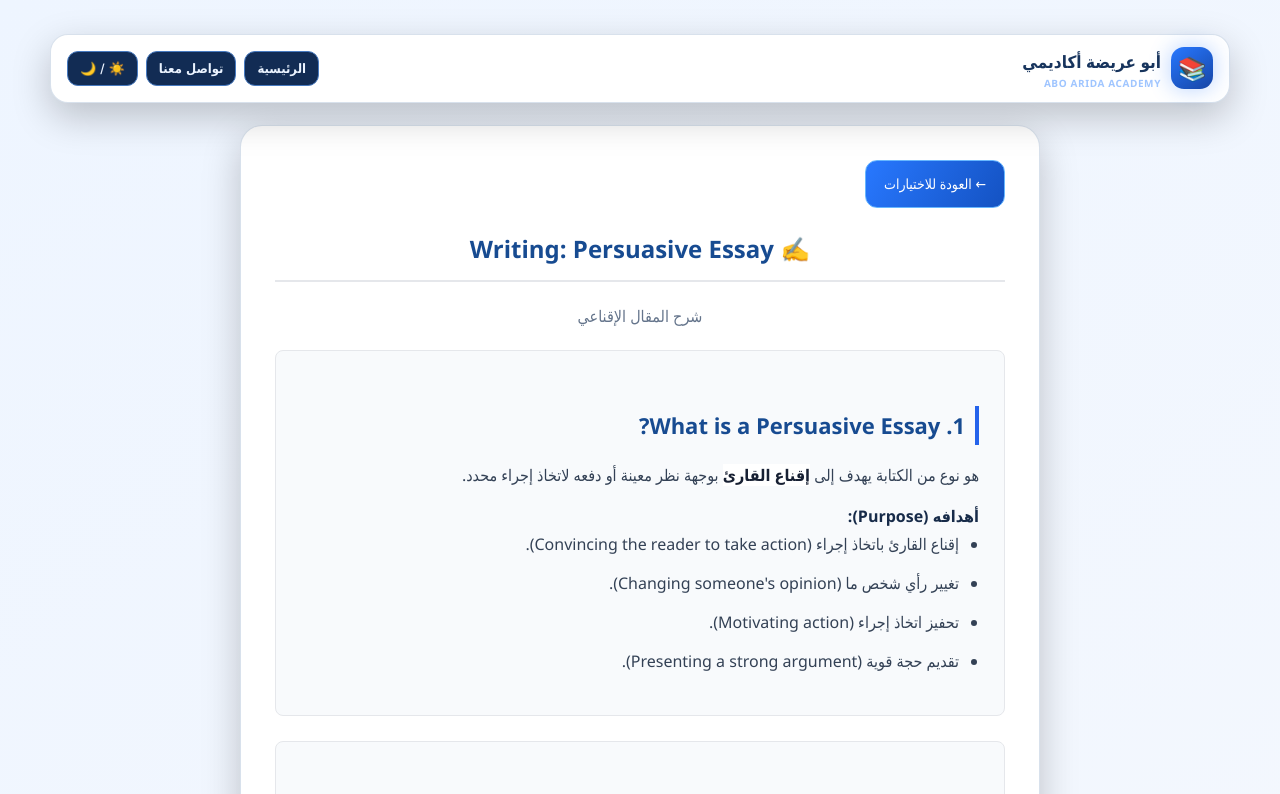
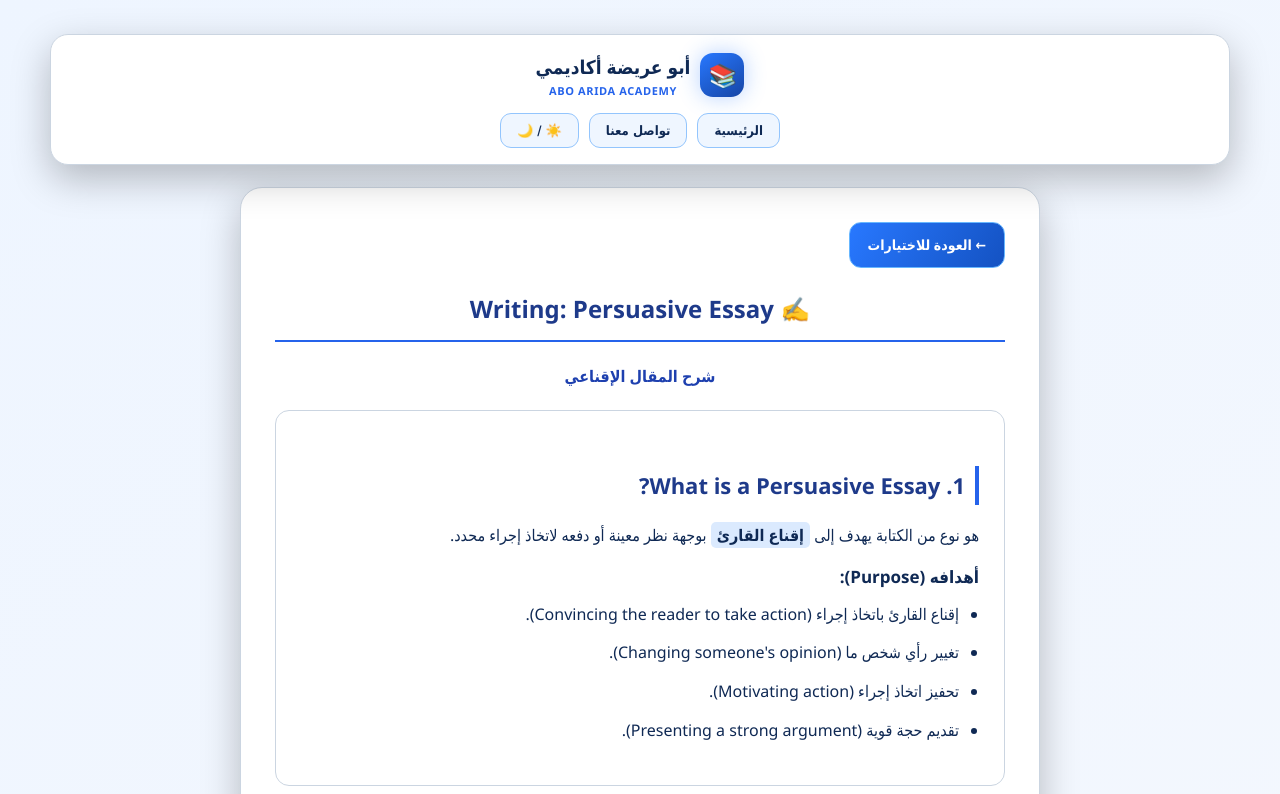
Before and after one commit to aboarida-web/aboarida-web.github.io, a plain HTML site: page unit3_writing.html in a window 1280 px wide. Both pictures are taken after a click on the button "☀️ / 🌙". Shown: the top 794 px of the page. Drawn offline with Linux system fonts and the light colour scheme.

Commit message:
Update unit3_writing.html

```diff
--- a/unit3_writing.html
+++ b/unit3_writing.html
@@ -10,6 +10,7 @@
     .container { max-width: 800px; margin: 0 auto; background: white; padding: 30px; border-radius: 12px; box-shadow: 0 4px 15px rgba(0,0,0,0.05); }
     h1 { color: #1e3a8a; text-align: center; margin-bottom: 20px; border-bottom: 2px solid #e5e7eb; padding-bottom: 10px; font-size: 24px; }
     h2 { color: #2563eb; margin: 30px 0 15px; font-size: 22px; border-right: 4px solid #2563eb; padding-right: 10px; }
+    h4 { margin: 12px 0 8px; font-size: 17px; }
 
     .lesson { background: #f8fafc; padding: 25px; border-radius: 8px; margin-bottom: 25px; border: 1px solid #e5e7eb; }
     .lesson p { font-size: 16px; line-height: 1.9; color: #334155; text-align: justify; margin-bottom: 12px; }
@@ -22,7 +23,7 @@
     th { background-color: #2563eb; color: white; font-weight: bold; }
     td { text-align: right; }
 
-    .highlight { color: #1e3a8a; font-weight: bold; }
+    .highlight { color: #1e3a8a; font-weight: bold; padding: 2px 6px; border-radius: 5px; }
     .example-box { background: #fef3c7; padding: 15px; border-radius: 8px; border-right: 4px solid #d97706; margin: 15px 0; }
     .example-box p { font-weight: bold; color: #92400e; margin-bottom: 8px; }
     .example-box div { direction: ltr; text-align: left; color: #78350f; font-size: 15px; line-height: 1.6; font-style: italic; margin-bottom: 5px;}
@@ -30,80 +31,251 @@
     .back-btn { display: inline-block; background: #64748b; color: white; padding: 10px 20px; border-radius: 8px; text-decoration: none; margin-bottom: 20px; font-size: 14px; }
     .back-btn:hover { background: #475569; }
   </style>
-<style id="abo-arida-design-system">
-:root{--aa-bg:#071329;--aa-panel:#0e2040;--aa-card:#10284d;--aa-text:#edf4ff;--aa-muted:#b4c5df;--aa-line:rgba(139,180,255,.2);--aa-blue:#2878ff;--aa-cyan:#45c7ff;--aa-gold:#ffc94a;--aa-shadow:0 14px 38px rgba(0,0,0,.22)}
-*{box-sizing:border-box}html{scroll-behavior:smooth}body{font-family:Tahoma,'Segoe UI',Arial,sans-serif!important;background:radial-gradient(ellipse at 15% 0%,#102b59 0%,transparent 42%),linear-gradient(160deg,#071329,#091a34 55%,#071329)!important;color:var(--aa-text)!important;min-height:100vh;line-height:1.75;overflow-x:hidden}
-body *{max-width:100%}img,video,iframe{max-width:100%;height:auto}a{transition:background .2s,border-color .2s,transform .2s,color .2s}
-.aa-topbar{position:relative;z-index:5;width:min(1180px,calc(100% - 28px));margin:14px auto 22px;padding:12px 16px;border:1px solid var(--aa-line);border-radius:18px;background:rgba(8,24,50,.88);box-shadow:var(--aa-shadow);display:flex;align-items:center;justify-content:space-between;gap:12px;backdrop-filter:blur(12px)}
-.aa-brand{display:flex;align-items:center;gap:10px;color:#fff;text-decoration:none;font-weight:800;font-size:17px;min-width:0}.aa-logo{width:42px;height:42px;border-radius:13px;display:grid;place-items:center;background:linear-gradient(145deg,#2878ff,#1645a5);box-shadow:0 0 22px #2878ff55;font-size:23px;flex:none}.aa-brand small{display:block;color:#9fc5ff;font-size:10px;letter-spacing:.6px;font-weight:600;line-height:1.3}.aa-actions{display:flex;gap:8px;align-items:center}.aa-action{border:1px solid #477ac0;background:#122c54;color:#eaf3ff;border-radius:11px;padding:9px 12px;text-decoration:none;font:600 13px Tahoma,Arial;cursor:pointer;white-space:nowrap}.aa-action:hover{background:#1c4380;border-color:#65baff}
-.container,.courses,.hero{width:min(1100px,calc(100% - 28px));margin:0 auto 22px!important}.container{background:linear-gradient(145deg,rgba(16,40,77,.97),rgba(10,27,54,.97))!important;color:var(--aa-text)!important;border:1px solid var(--aa-line)!important;border-radius:22px!important;padding:clamp(16px,3.5vw,34px)!important;box-shadow:var(--aa-shadow)!important}.hero{background:linear-gradient(120deg,#102d61,#0b1c3b)!important;border:1px solid var(--aa-line);border-radius:24px;padding:clamp(25px,5vw,58px) 20px!important;color:#fff!important;box-shadow:var(--aa-shadow)}
-header:not(.aa-topbar){background:linear-gradient(120deg,#123d83,#102653)!important;color:#fff!important;border:1px solid var(--aa-line);border-radius:18px;padding:18px!important;width:min(1100px,calc(100% - 28px));margin:0 auto 18px;gap:12px;flex-wrap:wrap}
-.hero h2,.courses h2,.header-box h1,h1{color:#eaf3ff!important}.hero p,.header-box h2{color:#bdcce3!important}.courses{padding:clamp(18px,3vw,34px) 0!important}.grid,.menu-grid{display:grid!important;grid-template-columns:repeat(auto-fit,minmax(min(100%,235px),1fr))!important;gap:14px!important}
-.card,.menu-card,.lesson-content,.image-box,.section-title{background:linear-gradient(145deg,#122c53,#0c2040)!important;color:var(--aa-text)!important;border:1px solid var(--aa-line)!important;border-radius:17px!important;box-shadow:0 8px 22px rgba(0,0,0,.15)!important}.card,.menu-card{padding:clamp(15px,2.5vw,22px)!important}.card h3,.menu-card h3,h2,.section-title{color:#8fcaff!important}.card p,.menu-card p,.image-caption{color:var(--aa-muted)!important}.card:hover,.menu-card:hover{transform:translateY(-3px);border-color:#4daeff!important;background:linear-gradient(145deg,#173a70,#10294f)!important}
-.section-title{border-right:4px solid var(--aa-cyan)!important}.lesson-content{line-height:2!important;font-size:clamp(15px,1.7vw,18px)!important;padding:clamp(15px,3vw,25px)!important;text-align:start!important}.image-box{padding:12px!important}.image-box img{display:block;margin:auto;object-fit:contain}.highlight{background:#542c3b!important;color:#ffb5bd!important}.term{background:#123d59!important;color:#8fe1ff!important}.back-btn,.btn,.price{border-radius:12px!important}.back-btn,.btn{background:linear-gradient(120deg,#2878ff,#1452c2)!important;color:white!important;border:1px solid #67b7ff!important;padding:11px 18px!important;text-decoration:none!important}.price{background:#123f42!important;color:#8af0ca!important}footer{background:#091a34!important;color:#a9c9f4!important;border-top:1px solid var(--aa-line);padding:22px!important;margin-top:30px!important}
-body.aa-light{--aa-bg:#f2f6fc;--aa-panel:#fff;--aa-card:#fff;--aa-text:#172b49;--aa-muted:#536783;--aa-line:rgba(39,89,150,.18);background:linear-gradient(145deg,#eef5ff,#f7f9fd)!important;color:#172b49!important}
-body.aa-light .aa-topbar,body.aa-light .container,body.aa-light .card,body.aa-light .menu-card,body.aa-light .lesson-content,body.aa-light .image-box,body.aa-light .section-title{background:#fff!important;color:#172b49!important}body.aa-light .aa-brand{color:#17345d}body.aa-light h1,body.aa-light h2,body.aa-light .card h3,body.aa-light .menu-card h3{color:#174b91!important}body.aa-light .card p,body.aa-light .menu-card p,body.aa-light .header-box h2{color:#536783!important}
-@media(max-width:640px){.aa-topbar{width:calc(100% - 20px);margin:10px auto 15px;padding:10px 11px;border-radius:15px}.aa-brand{font-size:14px;gap:8px}.aa-logo{width:36px;height:36px;font-size:20px}.aa-brand small{font-size:9px}.aa-action{font-size:11px;padding:8px 9px}.container,.courses,.hero{width:calc(100% - 20px);margin-bottom:14px!important}.container{padding:16px!important;border-radius:17px!important}.hero{padding:27px 15px!important;border-radius:18px!important}.hero h2{font-size:clamp(21px,6vw,28px)!important}.hero p{font-size:14px!important}.courses{padding:18px 0!important}.grid{grid-template-columns:repeat(2,minmax(0,1fr))!important;gap:10px!important}.card{padding:14px 10px!important}.card .icon{font-size:30px!important}.card h3{font-size:16px!important}.card p{font-size:12px!important}.menu-grid{grid-template-columns:1fr!important;gap:10px!important}.menu-card{padding:14px!important}.menu-card h3{font-size:15px!important}.menu-card .info{gap:9px!important;min-width:0}.menu-card .icon{font-size:25px!important}.back-btn{padding:9px 13px!important;font-size:13px!important}.lesson-content{font-size:15px!important;line-height:1.9!important}.section-title{font-size:16px!important;padding:10px 12px!important}.image-box{margin:17px 0!important}.image-caption{font-size:13px!important}h1{font-size:22px!important}h2{font-size:19px!important}footer{font-size:12px!important;padding:18px 12px!important}}
-@media(max-width:360px){.aa-brand{font-size:12px}.aa-actions{gap:5px}.aa-action{font-size:10px;padding:7px}.grid{grid-template-columns:1fr!important}}
-</style>
-<style id="aa-final-contrast-and-quiz-fix">
-/* Theme contrast: dark mode uses dark panels + light text; light mode uses light panels + dark text. */
-body:not(.aa-light) :is(.container,.q-box,.lesson-content,.example-box,.image-box,.highlight,.info,.idiom-card,.definition,.example,.text-box,.translation-box,.vocab-box,.questions-box,.tree-diagram,.table-container,.table-responsive,.passage,.panel,.part-box,.rule-box,.trap-box,.menu-card,.q-item,.answer,.vocab-item,.show-answer){background-color:#142b4b!important;color:#f3f7ff!important;border-color:#456080!important;}
-body:not(.aa-light) :is(.container,.q-box,.lesson-content,.example-box,.image-box,.highlight,.info,.idiom-card,.definition,.example,.text-box,.translation-box,.vocab-box,.questions-box,.tree-diagram,.table-container,.table-responsive,.passage,.panel,.part-box,.rule-box,.trap-box,.menu-card,.q-item,.answer,.vocab-item,.show-answer) :is(p,li,span,strong,b,em,small,label,td,th,h1,h2,h3,h4,div,a){color:#f3f7ff!important;}
-body:not(.aa-light) :is(.q-text,.ar,.meaning,.idiom-meaning,.image-caption){color:#f3f7ff!important;}
-body:not(.aa-light) .options li{background:#203a5d!important;color:#f7faff!important;border:1px solid #66809f!important;cursor:pointer!important;}
-body.aa-light :is(.q-box,.lesson-content,.example-box,.image-box,.highlight,.info,.idiom-card,.definition,.example,.text-box,.translation-box,.vocab-box,.questions-box,.tree-diagram,.table-container,.table-responsive,.passage,.panel,.part-box,.rule-box,.trap-box,.menu-card,.q-item,.answer,.vocab-item,.show-answer){background-color:#fff!important;color:#172033!important;}
-body.aa-light :is(.q-box,.lesson-content,.example-box,.image-box,.highlight,.info,.idiom-card,.definition,.example,.text-box,.translation-box,.vocab-box,.questions-box,.tree-diagram,.table-container,.table-responsive,.passage,.panel,.part-box,.rule-box,.trap-box,.menu-card,.q-item,.answer,.vocab-item,.show-answer) :is(p,li,span,strong,b,em,small,label,td,th,h1,h2,h3,h4,div){color:#172033!important;}
-body.aa-light .options li{background:#fff!important;color:#172033!important;border:1px solid #cbd5e1!important;}
-.options li.correct{background:#bbf7d0!important;color:#14532d!important;border:2px solid #16a34a!important;font-weight:800!important;}
-.options li.wrong{background:#fecaca!important;color:#7f1d1d!important;border:2px solid #dc2626!important;font-weight:800!important;}
-body:not(.aa-light) .options li.correct,body.aa-light .options li.correct{background:#bbf7d0!important;color:#14532d!important;border:2px solid #16a34a!important;font-weight:800!important;}
-body:not(.aa-light) .options li.wrong,body.aa-light .options li.wrong{background:#fecaca!important;color:#7f1d1d!important;border:2px solid #dc2626!important;font-weight:800!important;}
-.options.answered li{cursor:default!important;}
-</style>
 
-<style id="aa-night-visibility-v2">
-/* Reliable dark-mode contrast for lesson text, callouts, essay answers and image panels */
-body:not(.aa-light) .container,
-body:not(.aa-light) .container :not(img):not(video):not(iframe):not(svg):not(path) {
-  color: var(--aa-text, #edf4ff);
-}
-body:not(.aa-light) .container :is(.lesson-content,.image-box,.answer-box,.model-answer,.essay-answer,.question-box,.q-box,.explanation,.note-box,.info-box,.content-box,.example-box,.passage,.text-box,.answer,.solution,.paragraph-box) {
-  background: #10284a !important;
-  color: #f2f6ff !important;
-  border-color: #426184 !important;
-}
-body:not(.aa-light) .container :is(.lesson-content,.image-box,.answer-box,.model-answer,.essay-answer,.question-box,.q-box,.explanation,.note-box,.info-box,.content-box,.example-box,.passage,.text-box,.answer,.solution,.paragraph-box) :is(p,li,span,b,strong,em,small,label,td,th,h1,h2,h3,h4,div) {
-  color: #f2f6ff !important;
-}
-body:not(.aa-light) .container :is(h1,h2,h3,h4,.section-title) { color:#a9d8ff !important; }
-body:not(.aa-light) .container :is(.highlight) { background:#542c3b !important; color:#ffd0d5 !important; }
-body:not(.aa-light) .container :is(.term) { background:#123d59 !important; color:#a5eaff !important; }
-/* Neutralize hard-coded light inline panels only in the content area */
-body:not(.aa-light) .container [style*="background:#fff"],
-body:not(.aa-light) .container [style*="background: #fff"],
-body:not(.aa-light) .container [style*="background-color: white"],
-body:not(.aa-light) .container [style*="background-color:#fff"],
-body:not(.aa-light) .container [style*="background-color: #fff"],
-body:not(.aa-light) .container [style*="background: white"] {
-  background: #10284a !important; color:#f2f6ff !important; border-color:#426184 !important;
-}
-body.aa-light .container :is(.lesson-content,.image-box,.answer-box,.model-answer,.essay-answer,.question-box,.q-box,.explanation,.note-box,.info-box,.content-box,.example-box,.passage,.text-box,.answer,.solution,.paragraph-box) {
-  background:#fff !important; color:#172b49 !important; border-color:#d7e2f1 !important;
-}
-body.aa-light .container :is(.lesson-content,.image-box,.answer-box,.model-answer,.essay-answer,.question-box,.q-box,.explanation,.note-box,.info-box,.content-box,.example-box,.passage,.text-box,.answer,.solution,.paragraph-box) :is(p,li,span,b,strong,em,small,label,td,th,h1,h2,h3,h4,div) {
-  color:#172b49 !important;
-}
-.aa-img-missing { display:flex; min-height:110px; width:100%; align-items:center; justify-content:center; padding:22px; border:1px dashed #7892b5; border-radius:12px; background:#10284a; color:#dbeafe; font-weight:700; text-align:center; }
-body.aa-light .aa-img-missing { background:#f1f5f9; color:#334155; border-color:#cbd5e1; }
-</style>
+  <style id="abo-arida-design-system">
+    :root {
+      --aa-bg: #071329;
+      --aa-panel: #0e2040;
+      --aa-card: #10284d;
+      --aa-text: #ffffff;
+      --aa-muted: #dbeafe;
+      --aa-line: rgba(139,180,255,.25);
+      --aa-blue: #2878ff;
+      --aa-cyan: #45c7ff;
+      --aa-shadow: 0 14px 38px rgba(0,0,0,.25);
+    }
+    * { box-sizing: border-box; }
+    html { scroll-behavior: smooth; }
+    body {
+      font-family: Tahoma, 'Segoe UI', Arial, sans-serif !important;
+      background: radial-gradient(ellipse at 15% 0%, #102b59 0%, transparent 42%), linear-gradient(160deg, #071329, #091a34 55%, #071329) !important;
+      color: var(--aa-text) !important;
+      min-height: 100vh;
+      line-height: 1.75;
+      overflow-x: hidden;
+    }
+    body * { max-width: 100%; }
+    img, video, iframe { max-width: 100%; height: auto; }
+    a { transition: background .2s, border-color .2s, transform .2s, color .2s; }
 
+    /* الشريط العلوي: اللوجو فوق وتحته التلات زراير */
+    .aa-topbar {
+      position: relative;
+      z-index: 5;
+      width: min(1180px, calc(100% - 28px));
+      margin: 14px auto 22px;
+      padding: 16px;
+      border: 1px solid var(--aa-line);
+      border-radius: 18px;
+      background: rgba(8,24,50,.92);
+      box-shadow: var(--aa-shadow);
+      display: flex;
+      flex-direction: column;
+      align-items: center;
+      justify-content: center;
+      gap: 14px;
+      backdrop-filter: blur(12px);
+    }
+    .aa-brand {
+      display: flex;
+      align-items: center;
+      justify-content: center;
+      gap: 10px;
+      color: #fff;
+      text-decoration: none;
+      font-weight: 800;
+      font-size: 19px;
+      text-align: center;
+    }
+    .aa-logo {
+      width: 44px;
+      height: 44px;
+      border-radius: 13px;
+      display: grid;
+      place-items: center;
+      background: linear-gradient(145deg, #2878ff, #1645a5);
+      box-shadow: 0 0 22px #2878ff55;
+      font-size: 23px;
+      flex: none;
+    }
+    .aa-brand small {
+      display: block;
+      color: #9fc5ff;
+      font-size: 11px;
+      letter-spacing: .6px;
+      font-weight: 600;
+      line-height: 1.3;
+    }
+    .aa-actions {
+      display: flex;
+      flex-wrap: wrap;
+      justify-content: center;
+      gap: 10px;
+      align-items: center;
+      width: 100%;
+    }
+    .aa-action {
+      border: 1px solid #477ac0;
+      background: #122c54;
+      color: #eaf3ff;
+      border-radius: 11px;
+      padding: 9px 16px;
+      text-decoration: none;
+      font: 600 13px Tahoma, Arial;
+      cursor: pointer;
+      white-space: nowrap;
+    }
+    .aa-action:hover {
+      background: #1c4380;
+      border-color: #65baff;
+      transform: translateY(-2px);
+    }
+
+    /* الحاوية الرئيسية */
+    .container {
+      width: min(1100px, calc(100% - 28px));
+      margin: 0 auto 22px !important;
+      background: linear-gradient(145deg, rgba(16,40,77,.97), rgba(10,27,54,.97)) !important;
+      color: #ffffff !important;
+      border: 1px solid var(--aa-line) !important;
+      border-radius: 22px !important;
+      padding: clamp(16px, 3.5vw, 34px) !important;
+      box-shadow: var(--aa-shadow) !important;
+    }
+
+    .back-btn {
+      background: linear-gradient(120deg, #2878ff, #1452c2) !important;
+      color: white !important;
+      border: 1px solid #67b7ff !important;
+      padding: 10px 18px !important;
+      border-radius: 12px !important;
+      text-decoration: none !important;
+      font-weight: bold;
+    }
+
+    /* ==================== الوضع الليلي (الداكن) ==================== */
+    /* خلفية الشرح زرقاء والكلام أبيض */
+    body:not(.aa-light) .lesson,
+    body:not(.aa-light) .lesson-content,
+    body:not(.aa-light) .example-box,
+    body:not(.aa-light) .table-container {
+      background: #123366 !important;
+      color: #ffffff !important;
+      border: 1px solid #3b6cb5 !important;
+      border-radius: 14px !important;
+    }
+    body:not(.aa-light) .lesson :is(p, li, span, b, strong, em, small, div, h4) {
+      color: #ffffff !important;
+    }
+    body:not(.aa-light) h1,
+    body:not(.aa-light) h2 {
+      color: #7cc4ff !important;
+      border-color: #3b6cb5 !important;
+    }
+    body:not(.aa-light) .subtitle-text {
+      color: #cbd5e1 !important;
+    }
+    body:not(.aa-light) .highlight {
+      background: #1e4d96 !important;
+      color: #93c5fd !important;
+      border: 1px solid #60a5fa;
+    }
+    body:not(.aa-light) table {
+      background: #0e264d !important;
+    }
+    body:not(.aa-light) th {
+      background: #1d4ed8 !important;
+      color: #ffffff !important;
+      border-color: #3b6cb5 !important;
+    }
+    body:not(.aa-light) td {
+      background: #123366 !important;
+      color: #ffffff !important;
+      border-color: #3b6cb5 !important;
+    }
+
+    /* ==================== الوضع النهاري (الفاتح) ==================== */
+    /* خلفية الشرح بيضاء والكلام أزرق غامق */
+    body.aa-light {
+      background: linear-gradient(145deg, #eef5ff, #f7f9fd) !important;
+      color: #0f2954 !important;
+    }
+    body.aa-light .aa-topbar {
+      background: #ffffff !important;
+      border-color: #cbd5e1 !important;
+    }
+    body.aa-light .aa-brand {
+      color: #0f2954 !important;
+    }
+    body.aa-light .aa-brand small {
+      color: #2563eb !important;
+    }
+    body.aa-light .aa-action {
+      background: #eff6ff !important;
+      color: #0f2954 !important;
+      border-color: #93c5fd !important;
+    }
+    body.aa-light .aa-action:hover {
+      background: #dbeafe !important;
+    }
+    body.aa-light .container {
+      background: #ffffff !important;
+      color: #0f2954 !important;
+      border-color: #cbd5e1 !important;
+    }
+    body.aa-light .lesson,
+    body.aa-light .lesson-content,
+    body.aa-light .table-container {
+      background: #ffffff !important;
+      color: #0f2954 !important;
+      border: 1px solid #cbd5e1 !important;
+      border-radius: 14px !important;
+    }
+    body.aa-light .lesson :is(p, li, span, b, strong, em, small, div, h4) {
+      color: #0f2954 !important;
+    }
+    body.aa-light h1,
+    body.aa-light h2 {
+      color: #1e3a8a !important;
+      border-color: #2563eb !important;
+    }
+    body.aa-light .subtitle-text {
+      color: #1e40af !important;
+    }
+    body.aa-light .highlight {
+      background: #dbeafe !important;
+      color: #1e3a8a !important;
+    }
+    body.aa-light table {
+      background: #ffffff !important;
+    }
+    body.aa-light th {
+      background: #1e3a8a !important;
+      color: #ffffff !important;
+      border-color: #cbd5e1 !important;
+    }
+    body.aa-light td {
+      background: #ffffff !important;
+      color: #0f2954 !important;
+      border-color: #cbd5e1 !important;
+    }
+
+    @media (max-width: 640px) {
+      .aa-topbar { width: calc(100% - 20px); margin: 10px auto 15px; padding: 12px; }
+      .aa-brand { font-size: 16px; }
+      .aa-action { font-size: 12px; padding: 8px 12px; }
+      .container { width: calc(100% - 20px); padding: 16px !important; }
+      .lesson { padding: 16px !important; }
+      h1 { font-size: 21px !important; }
+      h2 { font-size: 18px !important; }
+    }
+  </style>
 </head>
 <body>
   <div class="container">
     <a href="unit3_trans_writ.html" class="back-btn">← العودة للاختيارات</a>
     <h1>✍️ Writing: Persuasive Essay</h1>
-    <p style="text-align:center; color:#64748b; margin-bottom:20px;">شرح المقال الإقناعي</p>
+    <p class="subtitle-text" style="text-align:center; margin-bottom:20px; font-weight:bold;">شرح المقال الإقناعي</p>
 
     <div class="lesson">
       <h2>1. What is a Persuasive Essay?</h2>
@@ -154,34 +326,29 @@ body.aa-light .aa-img-missing { background:#f1f5f9; color:#334155; border-color:
         <li>4. اختم بدعوة قوية لاتخاذ إجراء (End with a powerful call to action).</li>
       </ul>
     </div>
+  </div>
 
-  </div>
-<script id="abo-arida-site-ui">
-(function(){
- const bar=document.createElement('nav');bar.className='aa-topbar';bar.setAttribute('aria-label','التنقل الرئيسي');
- bar.innerHTML='<a class="aa-brand" href="index.html"><span class="aa-logo">📚</span><span>أبو عريضة أكاديمي<small>ABO ARIDA ACADEMY</small></span></a><div class="aa-actions"><a class="aa-action" href="index.html">الرئيسية</a><a class="aa-action" href="contact.html">تواصل معنا</a><button class="aa-action" type="button" id="aaTheme">☀️ / 🌙</button></div>';
- document.body.insertBefore(bar,document.body.firstChild);
- const key='aboAridaTheme';function apply(v){document.body.classList.toggle('aa-light',v==='light');}
- let saved='dark';try{saved=localStorage.getItem(key)||'dark'}catch(e){}apply(saved);
- const btn=document.getElementById('aaTheme');btn.addEventListener('click',function(){const next=document.body.classList.contains('aa-light')?'dark':'light';apply(next);try{localStorage.setItem(key,next)}catch(e){}});
-})();
-</script>
+  <script id="abo-arida-site-ui">
+  (function(){
+    const bar = document.createElement('nav');
+    bar.className = 'aa-topbar';
+    bar.setAttribute('aria-label', 'التنقل الرئيسي');
+    bar.innerHTML = '<a class="aa-brand" href="index.html"><span class="aa-logo">📚</span><span>أبو عريضة أكاديمي<small>ABO ARIDA ACADEMY</small></span></a><div class="aa-actions"><a class="aa-action" href="index.html">الرئيسية</a><a class="aa-action" href="contact.html">تواصل معنا</a><button class="aa-action" type="button" id="aaTheme">☀️ / 🌙</button></div>';
+    document.body.insertBefore(bar, document.body.firstChild);
 
-<script id="aa-night-image-fallback-v2">
-document.addEventListener('DOMContentLoaded', function(){
-  document.querySelectorAll('img').forEach(function(img){
-    img.addEventListener('error', function(){
-      if (img.dataset.aaFallbackDone) return;
-      img.dataset.aaFallbackDone='1';
-      var box=document.createElement('div');
-      box.className='aa-img-missing';
-      box.textContent='الصورة غير متاحة حاليًا' + (img.alt ? ' — '+img.alt : '');
-      img.replaceWith(box);
-    }, {once:true});
-    if (img.complete && img.naturalWidth===0 && img.src) img.dispatchEvent(new Event('error'));
-  });
-});
-</script>
+    const key = 'aboAridaTheme';
+    function apply(v){ document.body.classList.toggle('aa-light', v === 'light'); }
+    let saved = 'dark';
+    try { saved = localStorage.getItem(key) || 'dark'; } catch(e) {}
+    apply(saved);
 
+    const btn = document.getElementById('aaTheme');
+    btn.addEventListener('click', function(){
+      const next = document.body.classList.contains('aa-light') ? 'dark' : 'light';
+      apply(next);
+      try { localStorage.setItem(key, next); } catch(e) {}
+    });
+  })();
+  </script>
 </body>
 </html>
```
